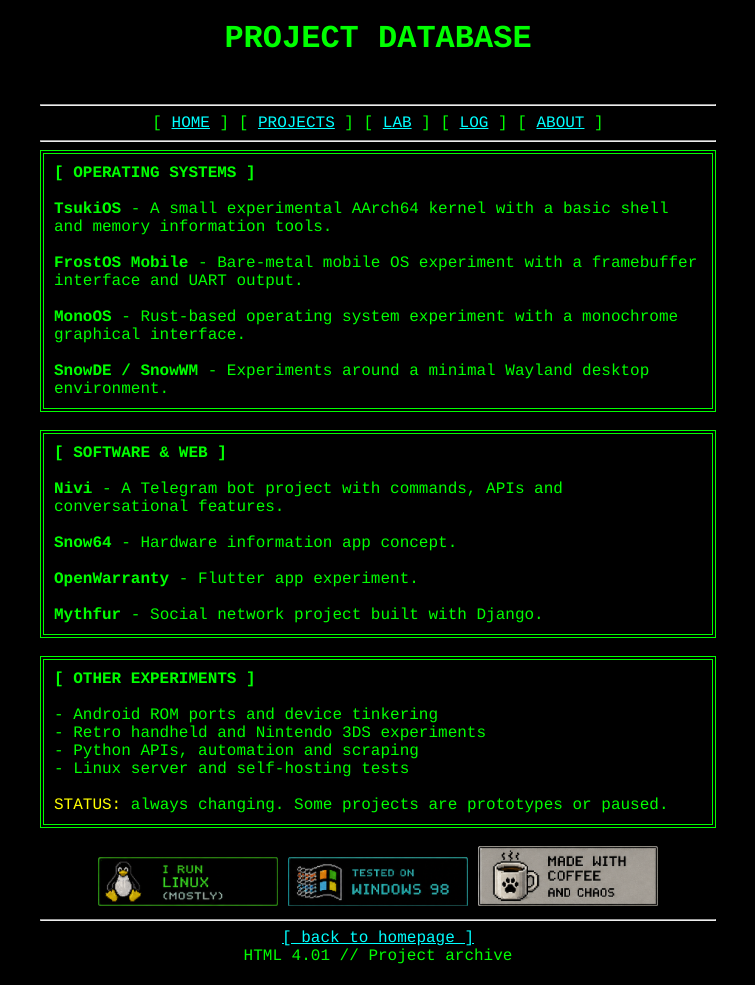
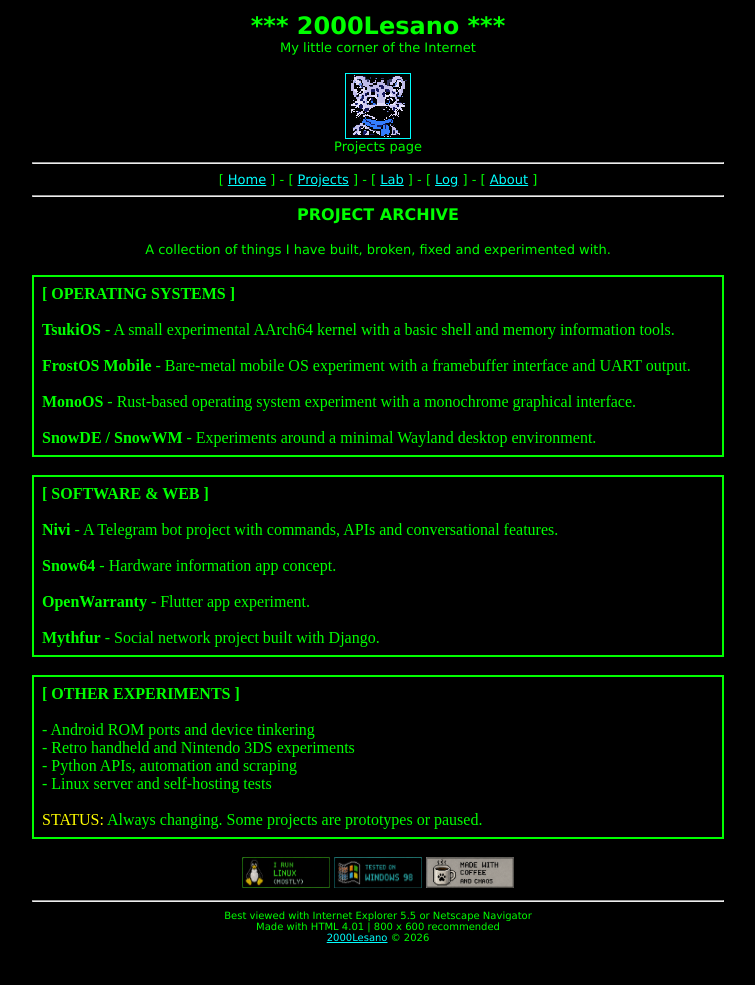
Before and after one commit to Lesano/2000lesano, a plain HTML site: page projects.html in a window 1280 px wide. Shown: the whole page, without its empty margins (262-1017 px from the left). After the commit the page ends 955 px from the top, so only its background shows below. Drawn offline with Linux system fonts and the light colour scheme.

Commit message:
Match projects.html to classic 2000Lesano design

```diff
--- a/projects.html
+++ b/projects.html
@@ -3,46 +3,59 @@
 <head>
 <title>Projects - 2000Lesano</title>
 <meta http-equiv="Content-Type" content="text/html; charset=ISO-8859-1">
-<meta name="viewport" content="width=800">
 </head>
-<body bgcolor="black" text="lime" link="cyan" vlink="cyan">
+<body bgcolor="#000000" text="#00FF00" link="#00FFFF" vlink="#9999FF">
 <center>
-<table width="700" cellpadding="10"><tr><td align="center">
-<font face="Courier">
-<h1>PROJECT DATABASE</h1>
-<marquee>Experiments, prototypes and things that sometimes compile!</marquee>
+<table width="700" border="0" cellpadding="4" cellspacing="0">
+<tr><td align="center">
+<font face="Verdana, Arial" size="5"><b>*** 2000Lesano ***</b></font><br>
+<font face="Verdana, Arial" size="2">My little corner of the Internet</font><br><br>
+<a href="index.html"><img src="img/avatar.gif" width="64" height="64" border="1" alt="Snow leopard mascot"></a><br>
+<font face="Verdana, Arial" size="2">Projects page</font>
 <hr>
-[ <a href="index.html">HOME</a> ] [ <a href="projects.html">PROJECTS</a> ] [ <a href="lab.html">LAB</a> ] [ <a href="log.html">LOG</a> ] [ <a href="about.html">ABOUT</a> ]
+<font face="Verdana, Arial" size="2">
+[ <a href="index.html">Home</a> ] -
+[ <a href="projects.html">Projects</a> ] -
+[ <a href="lab.html">Lab</a> ] -
+[ <a href="log.html">Log</a> ] -
+[ <a href="about.html">About</a> ]
+</font>
 <hr>
-<table width="100%" border="1" bordercolor="lime" cellpadding="10"><tr><td>
+<font face="Verdana, Arial" size="3"><b>PROJECT ARCHIVE</b></font><br><br>
+<font face="Verdana, Arial" size="2">A collection of things I have built, broken, fixed and experimented with.</font><br><br>
+<table width="100%" border="1" bordercolor="#00FF00" cellpadding="8" cellspacing="0"><tr><td>
 <b>[ OPERATING SYSTEMS ]</b><br><br>
 <b>TsukiOS</b> - A small experimental AArch64 kernel with a basic shell and memory information tools.<br><br>
 <b>FrostOS Mobile</b> - Bare-metal mobile OS experiment with a framebuffer interface and UART output.<br><br>
 <b>MonoOS</b> - Rust-based operating system experiment with a monochrome graphical interface.<br><br>
 <b>SnowDE / SnowWM</b> - Experiments around a minimal Wayland desktop environment.
 </td></tr></table><br>
-<table width="100%" border="1" bordercolor="lime" cellpadding="10"><tr><td>
+<table width="100%" border="1" bordercolor="#00FF00" cellpadding="8" cellspacing="0"><tr><td>
 <b>[ SOFTWARE &amp; WEB ]</b><br><br>
 <b>Nivi</b> - A Telegram bot project with commands, APIs and conversational features.<br><br>
 <b>Snow64</b> - Hardware information app concept.<br><br>
 <b>OpenWarranty</b> - Flutter app experiment.<br><br>
 <b>Mythfur</b> - Social network project built with Django.
 </td></tr></table><br>
-<table width="100%" border="1" bordercolor="lime" cellpadding="10"><tr><td>
+<table width="100%" border="1" bordercolor="#00FF00" cellpadding="8" cellspacing="0"><tr><td>
 <b>[ OTHER EXPERIMENTS ]</b><br><br>
 - Android ROM ports and device tinkering<br>
 - Retro handheld and Nintendo 3DS experiments<br>
 - Python APIs, automation and scraping<br>
-- Linux server and self-hosting tests
-<br><br><font color="yellow">STATUS:</font> always changing. Some projects are prototypes or paused.
+- Linux server and self-hosting tests<br><br>
+<font color="yellow">STATUS:</font> Always changing. Some projects are prototypes or paused.
 </td></tr></table><br>
-<img src="img/badges/i_run_linux.gif" width="180" alt="I run Linux">
-<img src="img/badges/tested_on_win98.gif" width="180" alt="Tested on Windows 98">
-<img src="img/badges/made_with_coffee.gif" width="180" alt="Made with coffee">
+<img src="img/badges/i_run_linux.gif" width="88" height="31" border="0" alt="I run Linux">
+<img src="img/badges/tested_on_win98.gif" width="88" height="31" border="0" alt="Tested on Windows 98">
+<img src="img/badges/made_with_coffee.gif" width="88" height="31" border="0" alt="Made with coffee">
+
 <hr>
-<a href="index.html">[ back to homepage ]</a><br>
-HTML 4.01 // Project archive
-</font></td></tr></table>
+<font face="Verdana, Arial" size="1">
+Best viewed with Internet Explorer 5.5 or Netscape Navigator<br>
+Made with HTML 4.01 | 800 x 600 recommended<br>
+<a href="index.html">2000Lesano</a> &copy; 2026
+</font>
+</td></tr></table>
 </center>
 </body>
 </html>
```
